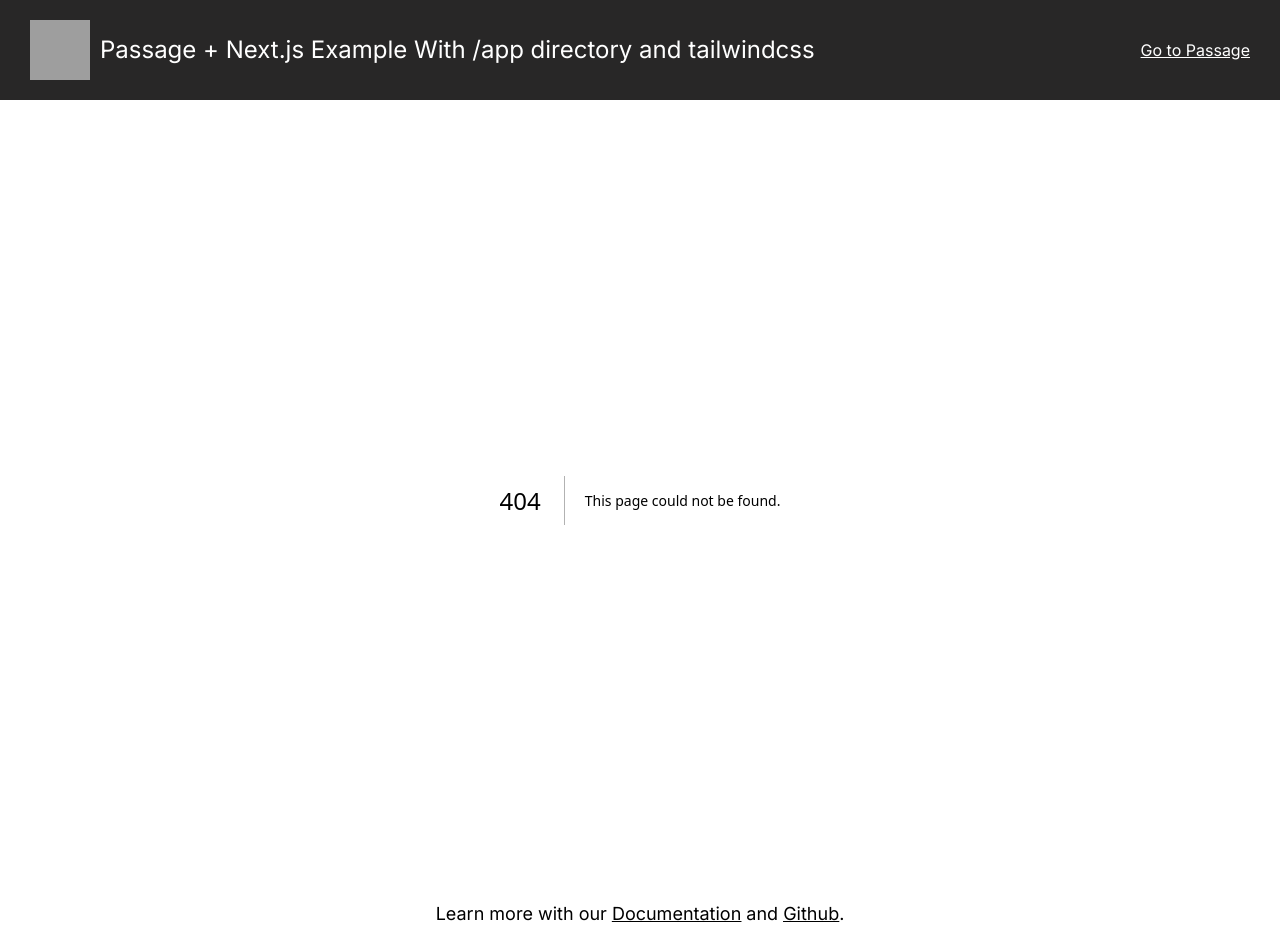
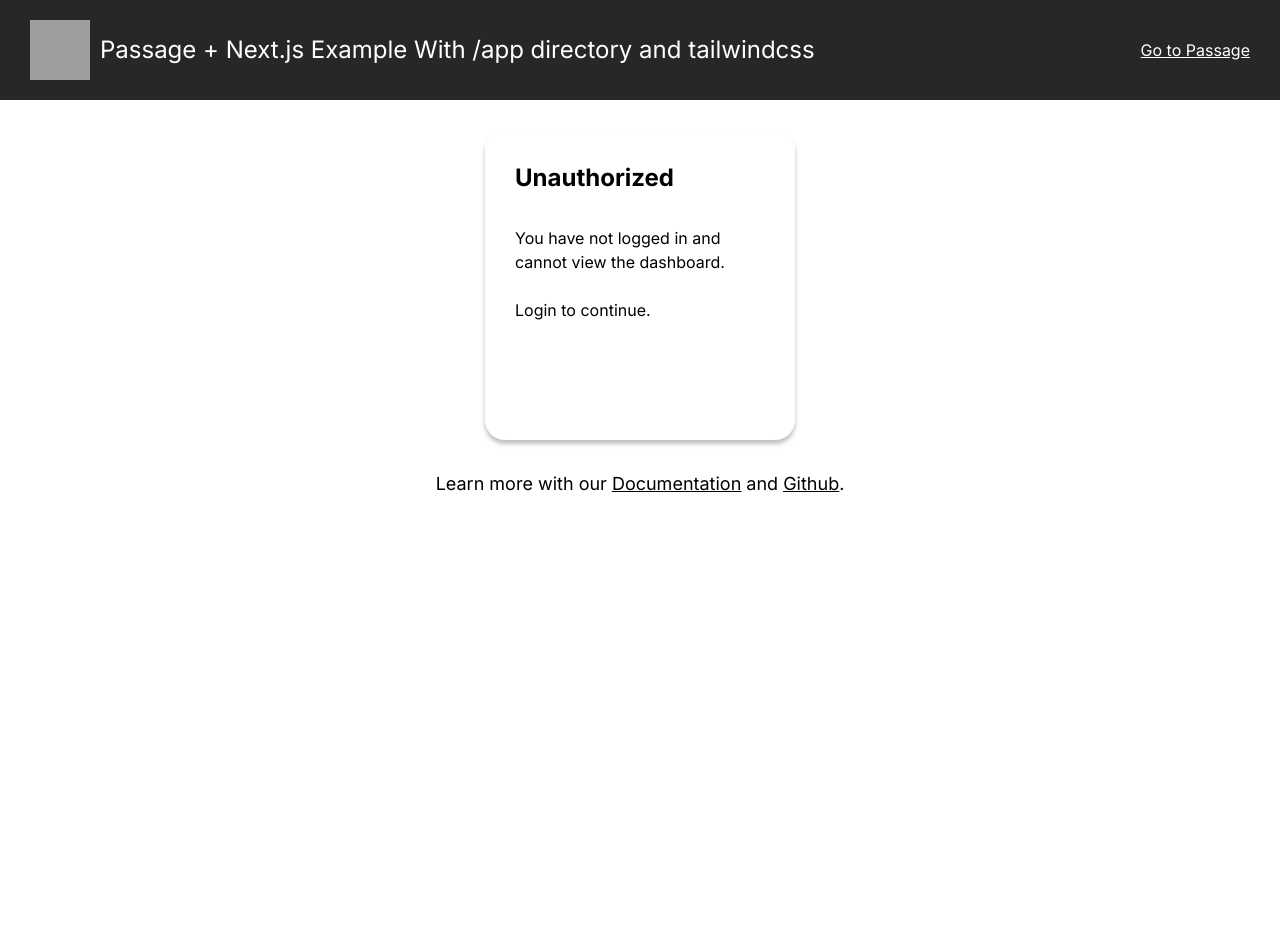
Before and after one commit to trace2798/example-nextjs-appdirectory, a Next.js app: page /dashboard in a window 1280 px wide. Before the commit this address had no page. After the commit the page ends 800 px from the top, so only its background shows below. Built offline with nearby package versions, Linux system fonts and the light colour scheme; grey boxes are pictures that could not be loaded.

Commit message:
dashboard not working

```diff
--- /dev/null
+++ b/actions/getUser.tsx
@@ -0,0 +1,37 @@
+import Passage from "@passageidentity/passage-node";
+import { NextApiRequest, NextApiResponse } from "next";
+
+export default async function getUser(
+  req: NextApiRequest,
+  res: NextApiResponse
+) {
+  // getServerSideProps runs server-side only and will never execute on the client browser
+  // this allows the safe use of a private Passage API Key
+  const passage = new Passage({
+    appID: process.env.PASSAGE_APP_ID!,
+    apiKey: process.env.PASSAGE_API_KEY!,
+    authStrategy: "HEADER",
+  });
+  try {
+    const authToken = req.cookies["psg_auth_token"];
+    const authRequest = {
+      headers: {
+        authorization: `Bearer ${authToken}`,
+      },
+    };
+    const userID = await passage.authenticateRequest(authRequest);
+    if (userID) {
+      // user is authenticated
+      const { email, phone } = await passage.user.get(userID);
+      const identifier = email ? email : phone;
+      return {
+        isAuthorized: true,
+        username: identifier,
+        appID: passage.appID,
+      };
+    }
+  } catch (error) {
+    // authentication failed
+  }
+  return { isAuthorized: false, username: "", appID: passage.appID };
+}
--- /dev/null
+++ b/app/dashboard/page.tsx
@@ -0,0 +1,48 @@
+import { GetServerSideProps, GetServerSidePropsContext, NextPage } from "next";
+import styles from "../../styles/App.module.css";
+import DashboardContent from "@/components/DashboardContent";
+import getUser from "@/actions/getUser";
+import { NextApiRequest, NextApiResponse } from "next";
+
+interface DashboardProps {
+  isAuthorized: boolean;
+  username: string;
+  appID: string;
+}
+
+const Dashboard: NextPage<DashboardProps> = ({ isAuthorized, username, appID }) => {
+  return (
+    <>
+      <DashboardContent
+        username={username}
+        appID={appID}
+        isAuthorized={isAuthorized}
+      />
+    </>
+  );
+}
+
+export const getServerSideProps: GetServerSideProps<DashboardProps> = async (
+  context: GetServerSidePropsContext
+) => {
+  // Obtain req and res objects from the context
+  const { req, res } = context;
+
+  // Create a new NextApiRequest object
+  const nextReq: NextApiRequest = Object.assign(req, {
+    cookies: req.cookies || {}, // Ensure cookies property is present
+  });
+
+  // Call getUser function with the new NextApiRequest object
+  const { isAuthorized, username, appID } = await getUser(nextReq, res);
+
+  return {
+    props: {
+      isAuthorized,
+      username,
+      appID,
+    },
+  };
+};
+
+export default Dashboard;
--- a/components/Auth.tsx
+++ b/components/Auth.tsx
@@ -1,9 +1,7 @@
 "use client";
 import { FC, useEffect } from "react";
-// import "@passageidentity/passage-auth";
 
 interface AuthProps {
-  appID?: string;
 }
 
 const Auth: FC<AuthProps> = () => {
--- /dev/null
+++ b/components/DashboardContent.tsx
@@ -0,0 +1,62 @@
+"use client";
+import { FC, useEffect } from "react";
+import styles from "../styles/App.module.css";
+import Link from "next/link";
+
+
+interface DashboardContentProps {
+  isAuthorized: boolean;
+  username: string;
+  appID: string;
+}
+
+const DashboardContent: FC<DashboardContentProps> = ({isAuthorized, username, appID}) => {
+  useEffect(() => {
+    require("@passageidentity/passage-elements/passage-profile");
+  }, []);
+
+  const authorizedBody = (
+    <>
+      <p>You successfully signed in with Passage.</p>
+
+      <p>
+        Your username is: <b>{username}</b>
+      </p>
+
+      <p>
+        <passage-profile app-id={appID}></passage-profile>
+      </p>
+    </>
+  );
+
+  const unauthorizedBody = (
+    <>
+      You have not logged in and cannot view the dashboard.
+      <br /> <br />
+      <Link href="/" className={styles.link}>
+        Login to continue.
+      </Link>
+    </>
+  );
+
+  return (
+    <>
+      <>
+        <div className={styles.mainContainer}>
+          <div className={styles.dashboard}>
+            <div className={styles.title}>
+              {isAuthorized ? "Welcome!" : "Unauthorized"}
+            </div>
+            <div className={styles.message}>
+              {isAuthorized ? authorizedBody : unauthorizedBody}
+            </div>
+          </div>
+        </div>
+      </>
+    </>
+  );
+};
+
+
+
+export default DashboardContent;
```
